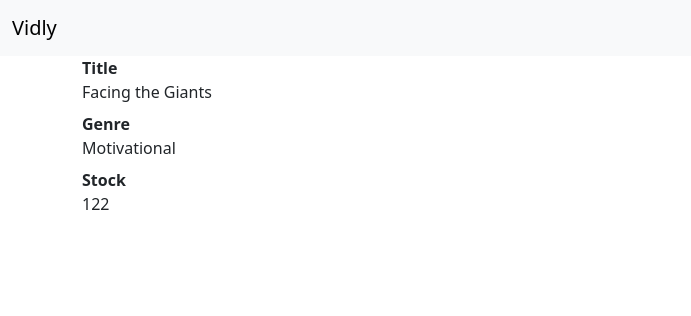
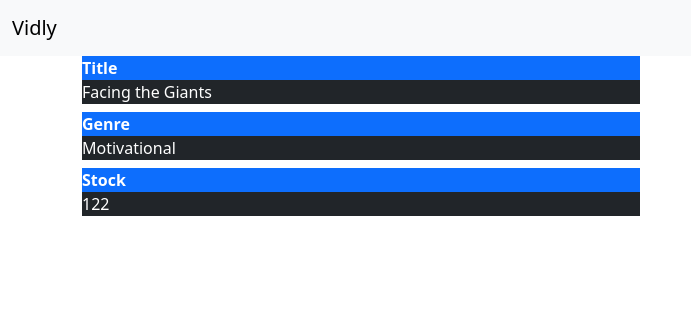
Before and after one commit to eddy2024/vidly_python_project, a Django app: page /movies/2 in a window 1280 px wide. Shown: the top 316 px of the page, without its empty margins (0-691 px from the left). Run offline with Django 4.2, Linux system fonts and the light colour scheme; data comes from the database, SQL or seed files in the repository.

Commit message:
m18 -reference url

```diff
--- a/movies/templates/movies/detail.html
+++ b/movies/templates/movies/detail.html
@@ -1,12 +1,12 @@
 {% extends 'base.html' %}
 {% block content  %}
         <dl>
-            <dt>Title</dt>
-            <dd>{{movie.title}} </dd>
-            <dt>Genre </dt>
-            <dd> {{movie.genre }} </dd>
-            <dt>Stock </dt>
-            <dd>{{movie.number_in_stock}} </dd>
+            <dt class=" text-bg-primary w-50">Title</dt>
+            <dd class=" text-bg-dark w-50">{{movie.title}} </dd>
+            <dt class=" text-bg-primary w-50">Genre </dt>
+            <dd class=" text-bg-dark w-50"> {{movie.genre }} </dd>
+            <dt class=" text-bg-primary w-50">Stock </dt>
+            <dd class=" text-bg-dark w-50">{{movie.number_in_stock}} </dd>
         </dl>
 
 {% endblock  %}
--- a/movies/templates/movies/index.html
+++ b/movies/templates/movies/index.html
@@ -14,7 +14,10 @@
             <tbody class="text-center">
                 {% for movie in movies %}
                 <tr>
-                    <td>{{movie.title}}</td>
+
+                    <td>
+                        <a href=" {% url 'movies:detail' movie.id %}">
+                            {{movie.title}}</td>
                     <td> {{movie.genre}} </td>
                     <td> {{movie.number_in_stock}} </td>
                     <td> {{movie.daily_rate}} </td>
--- a/movies/urls.py
+++ b/movies/urls.py
@@ -3,7 +3,9 @@ from django.urls import path
 from . import views
 
 
+app_name = 'movies'
+
 urlpatterns = [
-    path('', views.index, name='movies_index'),
-    path('<int:movie_id>', views.detail, name='movies_detail')
+    path('', views.index, name='index'),
+    path('<int:movie_id>', views.detail, name='detail')
 ]
```
